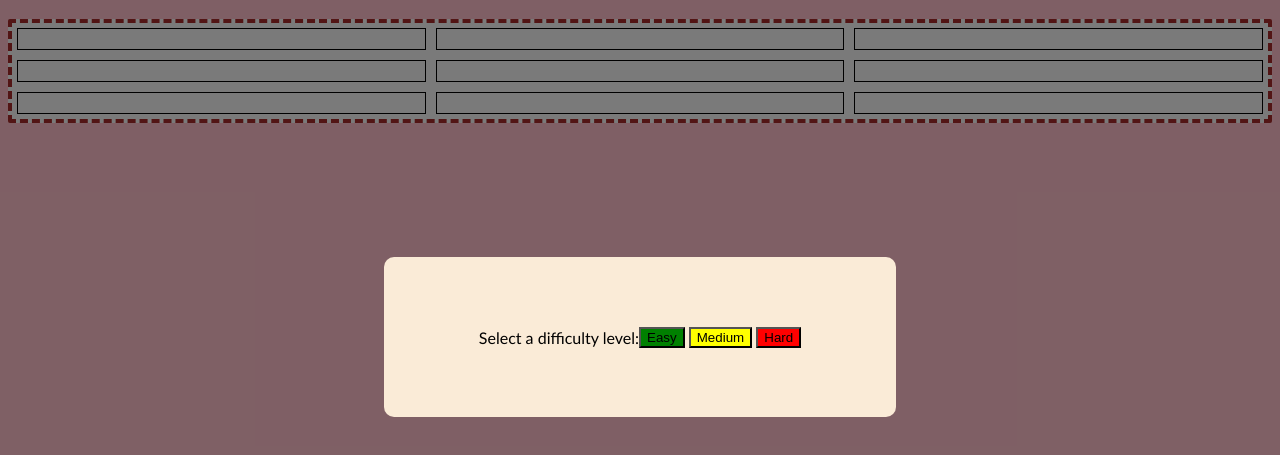
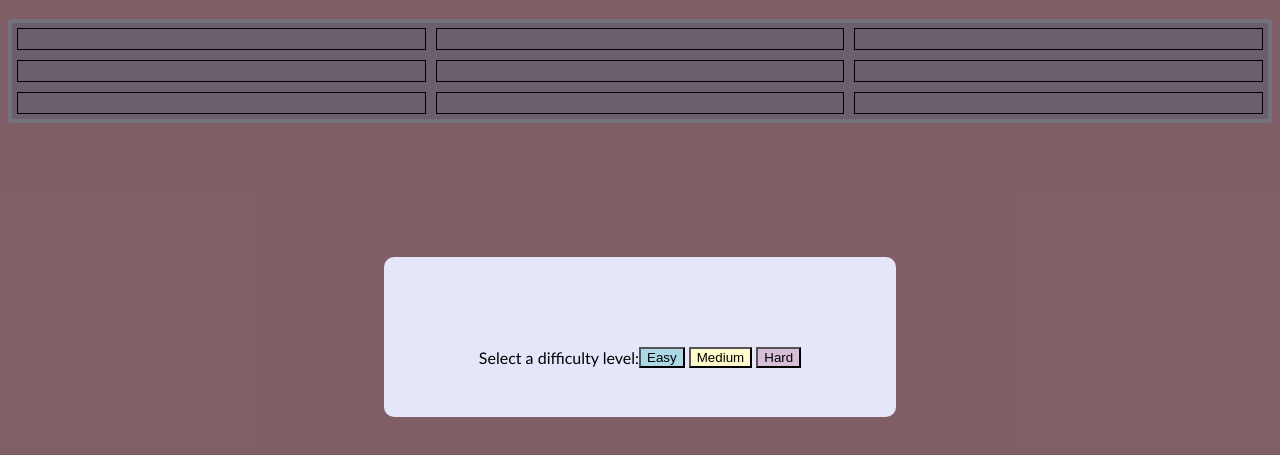
Before and after one commit to KiraSolovay/KiraSolovay.github.io, a plain HTML site: page index.html in a window 1280 px wide. Shown: the part 63-518 px from the top of the page. Drawn offline with Linux system fonts and the light colour scheme.

Commit message:
colors updated

```diff
--- a/style.css
+++ b/style.css
@@ -22,20 +22,20 @@ h1 {
 #modal {
     height: 20%;
     width: 40%;
-    background-color: antiquewhite;
+    background-color: lavender;
     border-radius: 10px;
   }
 
 #easy {
-    background-color: green
+    background-color: lightblue
 }
 
 #medium {
-    background-color: yellow
+    background-color: lemonchiffon
 }
 
 #hard {
-    background-color: red;
+    background-color: thistle
 }
 
 .flex-container {
@@ -43,6 +43,7 @@ h1 {
     height: 100%;
     justify-content: center;
     align-items: center;
+    padding: 20px;
 }
 
 .hidden {
@@ -60,21 +61,21 @@ div.box button{
 }
 
 .x {
-    background-color: red
+    background-color: lemonchiffon
 }
 
 .o {
-    background-color: green
+    background-color: lightblue
 }
 
 .grid-container {
     display: grid;
     grid-template-columns: repeat(3, 1fr);
     grid-gap: 10px;
-    background-color: whitesmoke;
+    background-color: thistle;
     padding: 5px;
     border-radius: 2px;
-    border: dashed brown 4px;
+    border: solid lavender 4px;
 }
 
 .box {
```
